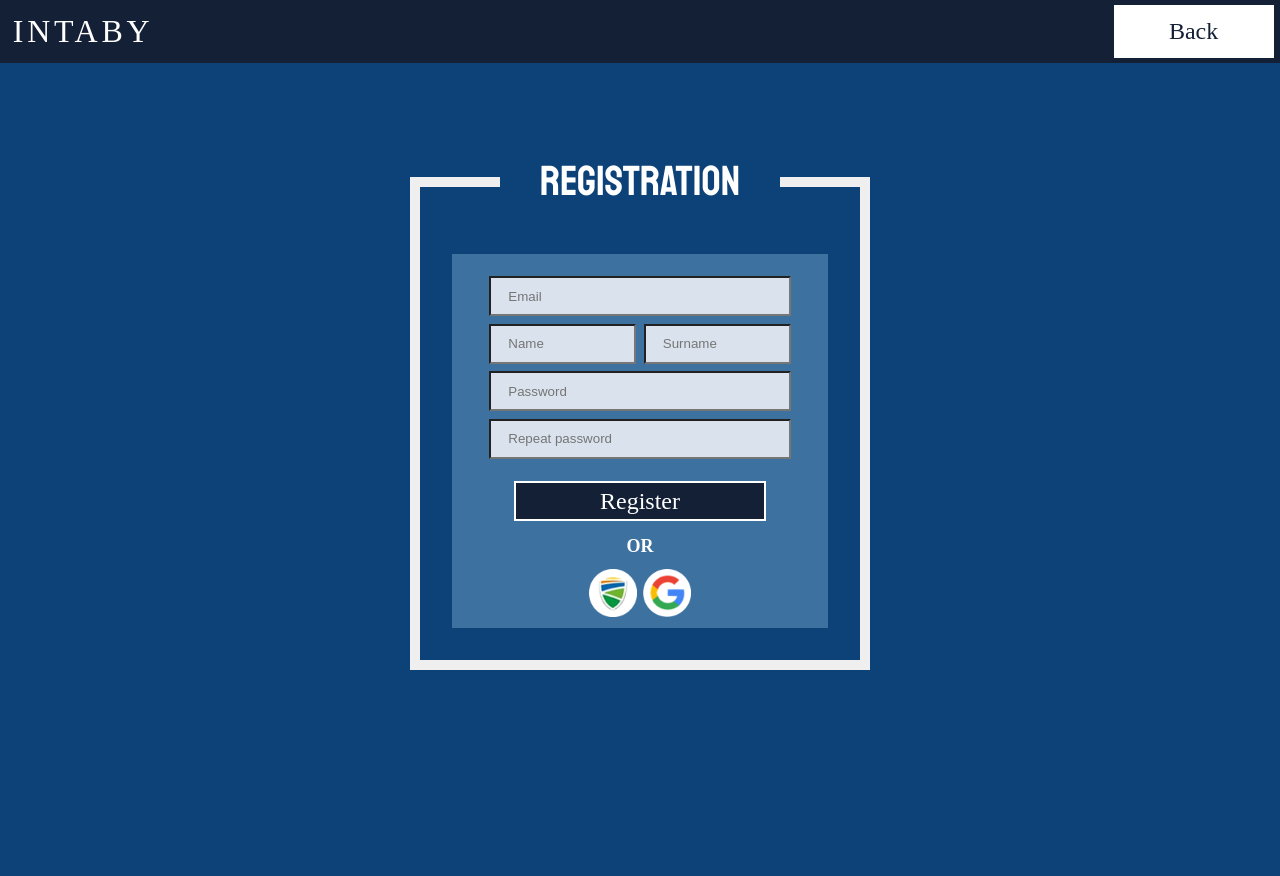
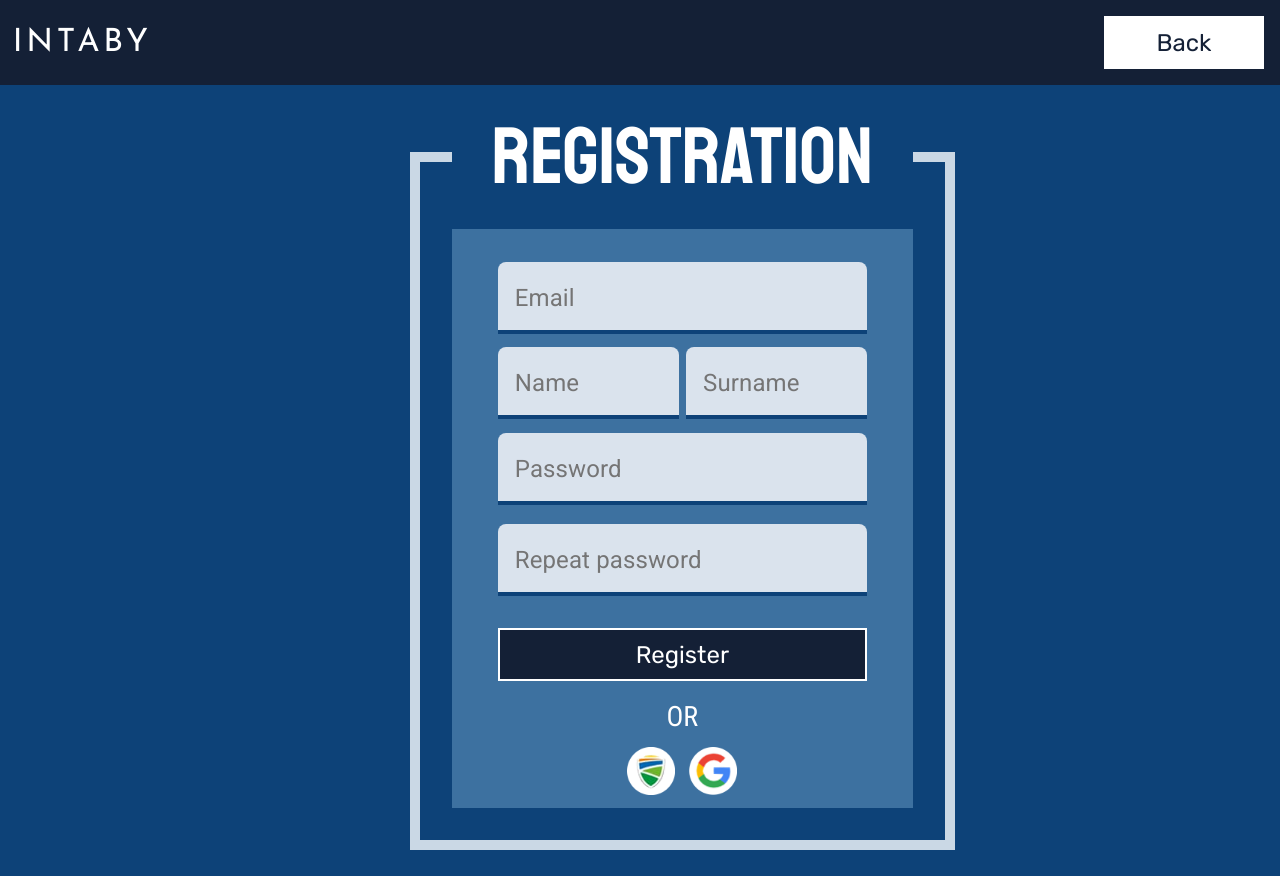
Before and after one commit to InnoSWP/Intaby, a Django app: template web-app/static/templates/registration_page.html in a window 1280 px wide. Before the commit the page ends 670 px from the top, so only its background shows below. Run offline with Django 4.2, Linux system fonts and the light colour scheme; the template is opened without the code that fills it, so the values that code supplies are empty.

Commit message:
Add styles to main page

```diff
--- a/web-app/static/styles/style.css
+++ b/web-app/static/styles/style.css
@@ -207,16 +207,42 @@ input {
 
 .email {
     height: 3em;
-    margin: 1%;
+    /*margin: 1%;*/
     width: 80%;
     background-color: #DAE3ED;
+
+    /* Edition */
+
+    font-size: x-large;
+    margin: 2% 1%;
+
+    font-family: 'Roboto', serif;
+    font-style: normal;
+    font-weight: 400;
+
+    display: flex;
+    align-items: center;
+    letter-spacing: 0.005em;
+    background-clip: padding-box;
+    color: rgba(0, 0, 0, 0.6);
+
+    flex-direction: row;
+    padding: 1.063rem;
+    box-shadow: inset 0 -0.25rem 0 #0D4278;
+    border-radius: 8px 8px 0 0;
+    border: 0;
+    /* Inside auto layout */
+    flex: none;
+    order: 0;
+    flex-grow: 1;
+    z-index: 3;
 }
 
 .namesurname {
-    width: 100%;
-    margin-left: 10%;
+    width: 80%;
+    /*margin-left: 10%;*/
     margin: 1%;
-    display: inline-block;
+    /*display: inline-block;*/
     display: flex;
     justify-content: center;
 }
@@ -226,6 +252,30 @@ input {
     width: 39%;
     height: 3em;
     background-color: #DAE3ED;
+    /* Edition */
+
+    font-size: x-large;
+
+    font-family: 'Roboto', serif;
+    font-style: normal;
+    font-weight: 400;
+
+    display: flex;
+    align-items: center;
+    letter-spacing: 0.005em;
+    background-clip: padding-box;
+    color: rgba(0, 0, 0, 0.6);
+
+    flex-direction: row;
+    padding: 1.063rem;
+    box-shadow: inset 0 -0.25rem 0 #0D4278;
+    border-radius: 8px 8px 0 0;
+    border: 0;
+    /* Inside auto layout */
+    flex: none;
+    order: 0;
+    flex-grow: 1;
+    z-index: 3;
 }
 
 .name {
@@ -235,8 +285,33 @@ input {
 .password {
     width: 80%;
     height: 3em;
-    margin: 1%;
     background-color: #DAE3ED;
+
+    /* Edition */
+
+    font-size: x-large;
+    margin: 2% 1%;
+
+    font-family: 'Roboto', serif;
+    font-style: normal;
+    font-weight: 400;
+
+    display: flex;
+    align-items: center;
+    letter-spacing: 0.005em;
+    background-clip: padding-box;
+    color: rgba(0, 0, 0, 0.6);
+
+    flex-direction: row;
+    padding: 1.063rem;
+    box-shadow: inset 0 -0.25rem 0 #0D4278;
+    border-radius: 8px 8px 0 0;
+    border: 0;
+    /* Inside auto layout */
+    flex: none;
+    order: 0;
+    flex-grow: 1;
+    z-index: 3;
 }
 
 .reg_button {
@@ -244,34 +319,31 @@ input {
     justify-content: center;
     margin-top: 5%;
     margin-bottom: 4%;
+    width: 80%;
 }
 
 
 .reg {
-    height: 3em;
+    height: 4em;
+    /* what is that?
     padding-left: 100%;
-    padding-right: 100%;
+    padding-right: 100%;*/
+    width: 100%;
     margin: 0;
     background-color: #142036;
     border: #FFFFFF 2px solid;
 }
 
 .enter {
-    height: 2em;
-    width: 10em;
+    height: 4em;
+    width: 15em;
     margin: 0;
     background-color: #142036;
     border: #FFFFFF 2px solid;
-    color: #0D4278;
-    text-decoration: none;
-    font-size: x-large;
-    font-family: 'Rubik';
-    font-style: normal;
-    font-weight: 500;
-    display: flex;
-    justify-content: center;
-    align-items: center;
 
+    /* Edit */
+    box-sizing: border-box;
+    border-radius: 0;
 }
 
 
@@ -279,7 +351,7 @@ input {
     color: #FFFFFF;
     text-decoration: none;
     font-size: x-large;
-    font-family: 'Rubik';
+    font-family: 'Rubik', serif;
     font-style: normal;
     font-weight: 500;
     display: flex;
@@ -357,7 +431,7 @@ input {
     background-color: #FFFFFF;
 
     /* Edition */
-    margin-right: 1%;
+    margin-right: 1rem!important;
     box-sizing: border-box;
 
     display: flex;
@@ -369,11 +443,14 @@ input {
     flex: none;
     order: 1;
     flex-grow: 0;
-    border: 0;
+    border: 2px solid #FFFFFF;
+
+    margin-top: 1rem!important;
+    margin-bottom: 1rem!important;
 }
 
 .Sign_up a,
-.Back>a {
+.Back a {
     color: #142036FF;
     text-decoration: none;
     font-size: x-large;
@@ -470,13 +547,14 @@ a {
     justify-content: center;
 }
 
-@media (min-width:741px) {
+@media (min-width:740px) {
     fieldset {
         border-width: 10px;
         border-style: solid;
         width: 100%;
         padding: 0 2rem 2rem 2rem;
-        color: #CAD8E5;
+        border-color: #CAD8E5;
+        color: #FFFFFF;
     }
 
     .join_quiz1 {
@@ -594,18 +672,19 @@ a {
     }
 
     .reg_test {
-        color: white;
         text-align: center;
-        font-family: 'Staatliches';
+        font-family: 'Staatliches', serif;
         font-style: normal;
         font-weight: 400;
-        font-size: 300%;
+        /*font-size: 300%;*/
         line-height: 144px;
         display: flex;
         align-items: center;
-        text-align: center;
 
         color: #FFFFFF;
+
+        font-size: 10vh;
+        width: auto;
     }
 
     .line-1 {
@@ -869,7 +962,18 @@ a {
 .or_reg {
     text-align: center;
     color: white;
-    font-size: large;
+    /*font-size: large;*/
+
+    /* Edition */
+    font-size: 200%;
+    width: 15vw;
+    font-family: Roboto Condensed, serif;
+    font-style: normal;
+    font-weight: 400;
+    align-items: center;
+    z-index: 2;
+    padding: 0;
+    margin: 0;
 }
 
 
@@ -939,7 +1043,7 @@ a {
 
 
         width: 20%;
-        font-family: 'Josefin Sans';
+        font-family: 'Josefin Sans', serif;
         font-style: normal;
         font-weight: 400;
         font-size: xx-large;
@@ -1287,3 +1391,14 @@ a {
     height: 100%;
     text-align: left;
 }
+
+button{
+    cursor: pointer;
+}
+
+body::-webkit-scrollbar-thumb {
+    background-color: #142036;
+}
+body::-webkit-scrollbar {
+    width: 1em;
+}
--- a/web-app/static/templates/main_page.html
+++ b/web-app/static/templates/main_page.html
@@ -26,15 +26,15 @@
                 <h1 class="logo_intaby">INTABY</h1>
             </div>
             <div class="right">
-                <button class="col-xl-1 col-md-2 col-3 Log_in  my-3 py-2"><a class="Log_in-text" href="authorization_page.html">Log in</a> </button>
-                <button class="col-xl-1 col-md-2 col-3 Sign_up my-2 py-2"> <a href="registration_page.html">Sign up</a></button>
+                <button class="col-xl-1 col-md-2 col-3 Log_in  my-3 py-2"><a href="authorization_page.html">Log in</a> </button>
+                <button class="col-xl-1 col-md-2 col-3 Sign_up my-3 py-2"> <a href="registration_page.html">Sign up</a></button>
             </div>
         </div>
     </header>
 
 
     <div class="d-flex align-items-center justify-content-center" style="height: 90%;">
-        <div class="col-lg-6 col-md-6 col-sm-11 col-11">
+        <div class="col-lg-6 col-md-8 col-sm-11 col-11">
             <fieldset>
                 <legend class="mp_join col-xxl-6 col-md-8 col-ms-10">Join Quiz!</legend>
                 <div class="join_quiz_2 d-flex pt-3 align-items-center justify-content-center flex-column">
--- a/web-app/static/templates/registration_page.html
+++ b/web-app/static/templates/registration_page.html
@@ -2,6 +2,12 @@
 <html lang="en">
 
 <head>
+    <link href="https://fonts.googleapis.com/css?family=Roboto&display=swap" rel="stylesheet"/>
+    <link href="https://fonts.googleapis.com/css?family=Rubik&display=swap" rel="stylesheet"/>
+    <link href="https://fonts.googleapis.com/css?family=Roboto+Condensed&display=swap" rel="stylesheet"/>
+    <link href="https://fonts.googleapis.com/css?family=Staatliches&display=swap" rel="stylesheet"/>
+    <link href="https://fonts.googleapis.com/css?family=Josefin+Sans&display=swap" rel="stylesheet"/>
+
     <script src="jquery-3.6.0.min.js"></script>
     <link rel="stylesheet" href="/web-app/static/styles/style.css">
     <meta charset="UTF-8">
@@ -16,7 +22,7 @@
     <link href="https://fonts.googleapis.com/css2?family=Staatliches&display=swap" rel="stylesheet">
 </head>
 
-<body style="background-color:#0D4278 ;">
+<body class="v377_12">
     <header class="main_page">
 
         <div class="name2">
@@ -24,7 +30,7 @@
                 <h1 class = "logo_intaby">INTABY</h1>
             </div>
             <div class="right">
-                <button class="Back"><a href="main_page.html">Back</a> </button>
+                <button class="col-xl-1 col-md-2 col-3 Back my-3 py-2"><a href="main_page.html">Back</a> </button>
             </div>
         </div>
 
@@ -44,8 +50,10 @@
                     </div>
                     <input type="password" class="password" placeholder="Password">
                     <input type="password" class="password" placeholder="Repeat password">
-                    <div class="reg_button"><button onclick="window.location.href = 'page_of_user.html'" class="reg"><span class="reg_text">Register</span></button></div>
-                    <h3 class="or_reg"> OR </h3>
+                    <div class="reg_button">
+                        <button onclick="window.location.href = 'page_of_user.html'" class="reg"><span class="reg_text">Register</span></button>
+                    </div>
+                    <h3 class="Or"> OR </h3>
                     <div class="img1">
                         <img class="UI" src="/web-app/static/images/inno_icon.png">
                         <img class="google" src="/web-app/static/images/Google_icon.png">
```
Also changed, not shown: other parts of web-app/static/styles/style.css (+21 -5 lines), web-app/static/templates/authorization_page.html (+13 -4 lines).
